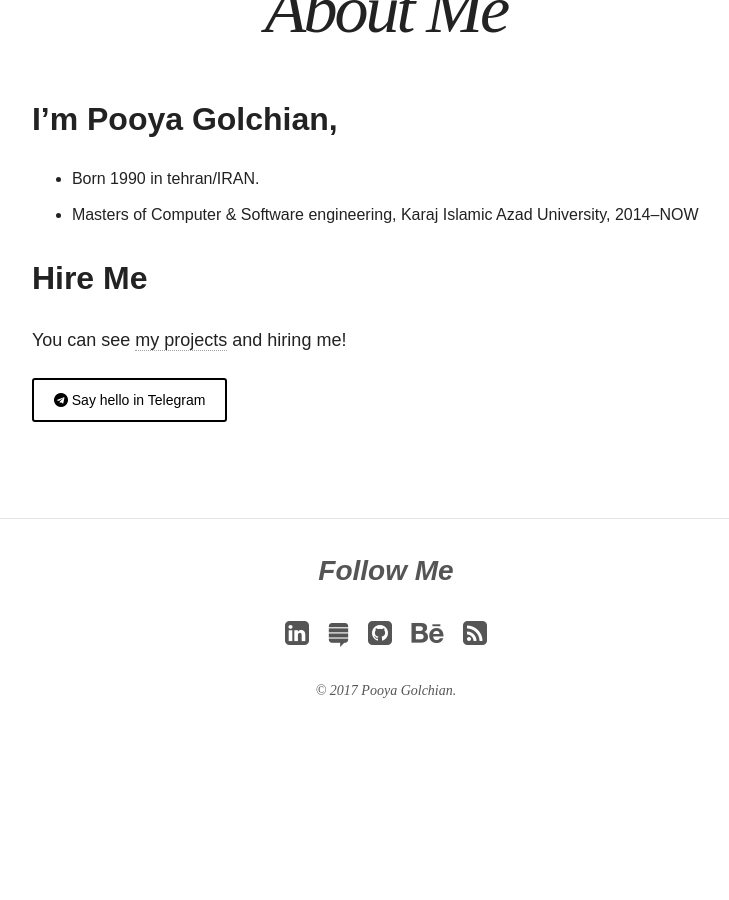
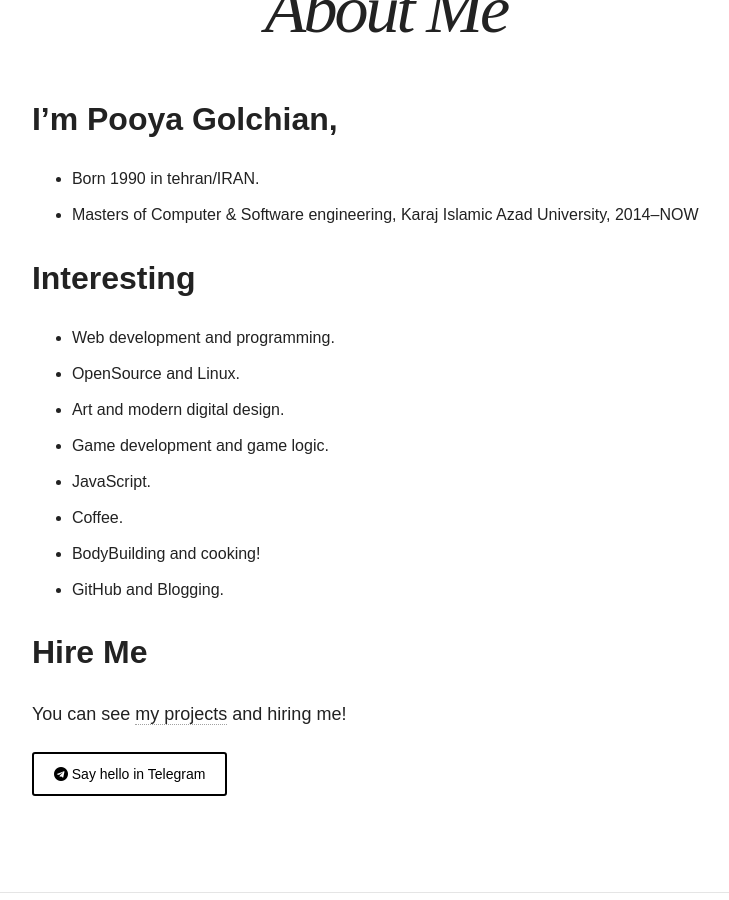
Before and after one commit to pooyagolchian/jekyll-theme, a Jekyll site: the page built from about/index.md, in a window 1280 px wide and 900 px high, scrolled down 345 px. Shown: the whole window, without its empty margins (254-983 px from the left). Built offline with Jekyll 4.4.1, drawn with Linux system fonts in a browser that asks for light colours; nearby versions of some CDN libraries; before the commit the page ends 1114 px from its top, so only the background shows below that.

Commit message:
update about page content

```diff
--- a/about/index.md
+++ b/about/index.md
@@ -13,10 +13,17 @@ image:
 * Born 1990 in tehran/IRAN.
 * Masters of Computer & Software engineering, Karaj Islamic Azad University, 2014–NOW
 
+## Interesting
+* Web development and programming.
+* OpenSource and Linux.
+* Art and modern digital design.
+* Game development and game logic.
+* JavaScript.
+* Coffee.
+* BodyBuilding and cooking!
+* GitHub and Blogging.
 
 ## Hire Me
 You can see [my projects]({{ site.url }}/projects) and hiring me!
 
 <a markdown="0" href="https://t.me/iCoder" class="btn"><i class="fa fa-telegram"></i> Say hello in Telegram</a>
-
-[^1]: Example: *domain.com/category-name/post-title*
```
